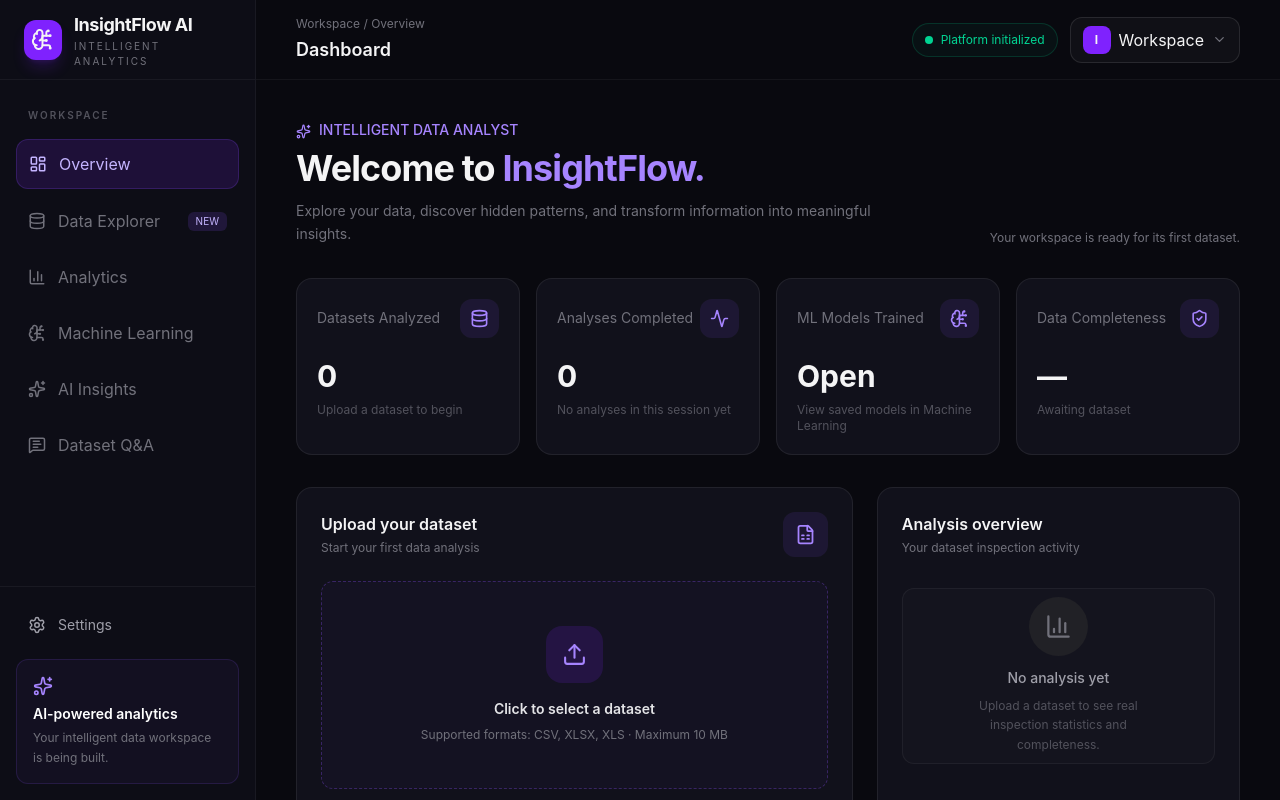
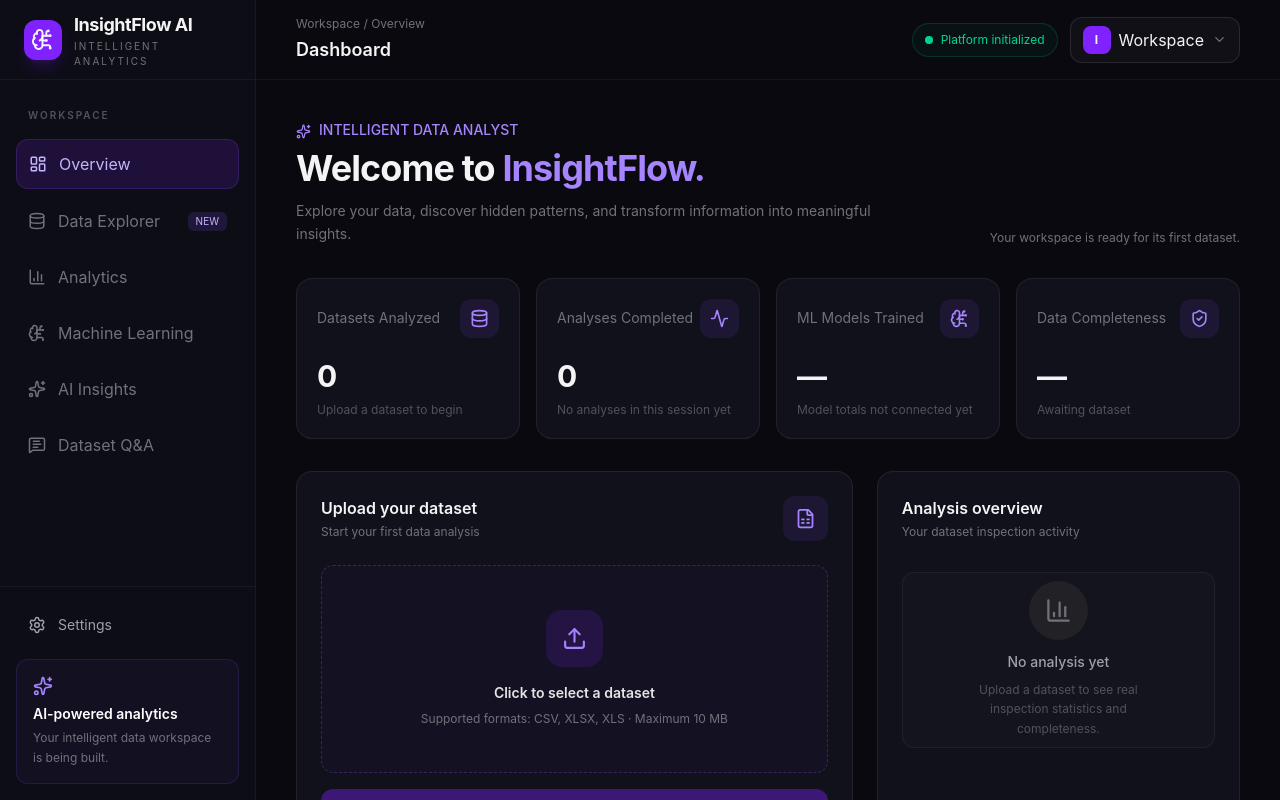
Before and after one commit to esakki-2008/InsightFlow-AI, a React (Vite) app in the folder frontend/: page / in a window 1280 px wide. Shown: the top 800 px of the page. Built offline with nearby package versions, Linux system fonts and the light colour scheme.

Commit message:
Clarify unconnected ML dashboard metric

```diff
--- a/frontend/src/App.tsx
+++ b/frontend/src/App.tsx
@@ -333,8 +333,8 @@ function App() {
     },
     {
       label: 'ML Models Trained',
-      value: 'Open',
-      change: 'View saved models in Machine Learning',
+      value: '—',
+      change: 'Model totals not connected yet',
       icon: BrainCircuit,
     },
     {
```
